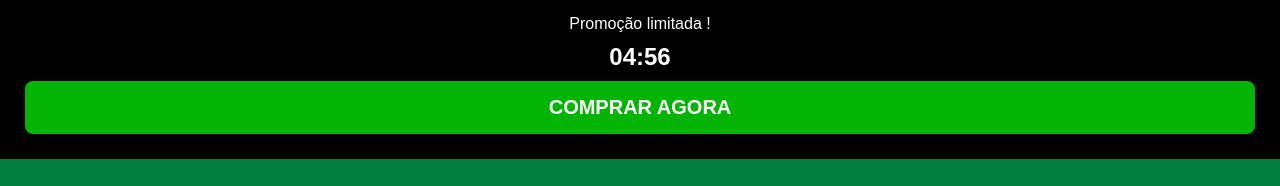
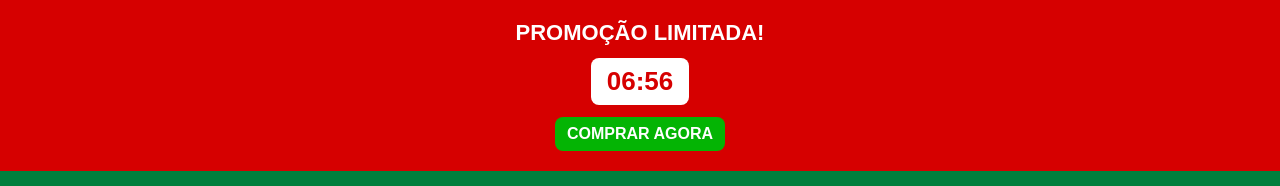
Before and after one commit to FlagraZap/ZapFlagra, a plain HTML site: page index.html in a window 1280 px wide. Shown: the top 186 px of the page. Drawn offline with Linux system fonts and the light colour scheme; grey boxes are pictures that could not be loaded.

Commit message:
Update index.html

```diff
--- a/index.html
+++ b/index.html
@@ -1,8 +1,8 @@
 <!DOCTYPE html>
 <html lang="pt-BR">
 <head>
-  <meta charset="UTF-8">
-  <meta name="viewport" content="width=device-width, initial-scale=1.0">
+  <meta charset="UTF-8" />
+  <meta name="viewport" content="width=device-width, initial-scale=1" />
   <title>Flagra Zap</title>
   <style>
     body {
@@ -11,26 +11,45 @@
       background: #f8f8f8;
     }
     .top-timer {
-      background: #000;
+      background: #D60000;
       color: white;
       text-align: center;
-      padding: 15px;
+      padding: 20px 15px;
+      box-shadow: 0 2px 5px rgba(0, 0, 0, 0.3);
+    }
+    .top-timer h1 {
+      margin: 0;
+      font-size: 22px;
+      font-weight: bold;
+      text-transform: uppercase;
     }
     .timer-box {
-      font-size: 24px;
+      font-size: 26px;
       font-weight: bold;
-      margin: 10px 0;
+      margin: 12px 0;
+      background: #fff;
+      color: #D60000;
+      display: block;        /* força linha nova */
+      padding: 8px 16px;
+      border-radius: 8px;
+      width: fit-content;    /* botão ajusta ao conteúdo */
+      margin-left: auto;     /* centraliza */
+      margin-right: auto;
     }
     .btn-comprar {
       background: #04B404;
       color: white;
-      padding: 15px;
-      font-size: 20px;
+      padding: 8px 12px;     /* menor padding para botão menor */
+      font-size: 16px;       /* fonte menor */
       text-align: center;
       font-weight: bold;
-      margin: 10px;
+      margin-top: 10px;
       border-radius: 8px;
       cursor: pointer;
+      display: block;        /* força linha nova */
+      width: fit-content;    /* tamanho do botão conforme texto */
+      margin-left: auto;     /* centraliza */
+      margin-right: auto;
     }
     .section-app {
       background: #007F3D;
@@ -119,58 +138,70 @@
   </style>
 </head>
 <body>
+
   <div class="top-timer">
-    <div>Promoção limitada !</div>
-    <div class="timer-box" id="countdown">05:00</div>
-    <div class="btn-comprar" onclick="window.location.href='https://app.pushinpay.com.br/service/pay/9F4A0D47-CCE7-46FF-9433-88E755C100F7'">COMPRAR AGORA</div>
+    <h1>Promoção limitada!</h1>
+    <div class="timer-box" id="countdown">07:00</div>
+    <div class="btn-comprar" onclick="window.location.href='https://app.pushinpay.com.br/service/pay/9F4A0D47-CCE7-46FF-9433-88E755C100F7'">
+      COMPRAR AGORA
+    </div>
   </div>
 
   <div class="section-app">
-    <img src="https://i.postimg.cc/qvW880T8/iwd8c33aiobjn6vw4gkdgxlfo.png" >
+    <img src="https://i.postimg.cc/qvW880T8/iwd8c33aiobjn6vw4gkdgxlfo.png" alt="Imagem App" />
   </div>
 
   <div class="form-container">
     <h2>1 - Identifique-se</h2>
-    <input type="text" placeholder="Nome e sobrenome">
-    <input type="email" placeholder="E-mail">
-    <input type="text" placeholder="Telefone/WhatsApp">
+    <input type="text" placeholder="Nome e sobrenome" />
+    <input type="email" placeholder="E-mail" />
+    <input type="text" placeholder="Telefone/WhatsApp" />
+
 
     <h2>2 - Pagamento</h2>
     <div class="pix-box">
-      <strong>PIX</strong> <br>
+      <strong>PIX</strong> <br />
       <p>- Liberação imediata!</p>
       <p>- É simples, só usar o aplicativo do banco para pagar PIX.</p>
       <p>- Super seguro.</p>
     </div>
-    <input type="text" placeholder="CPF">
+    <input type="text" placeholder="CPF" />
 
     <p>Você está adquirindo:</p>
     <div><strong>APP FLAGRA ZAP - R$ 29,90</strong></div>
 
     <div class="ofertas">
       <h3>🎉 Você tem (4) ofertas</h3>
+
       <div class="oferta-item">
-        <img src="https://i.postimg.cc/NFPxSHWn/yyltjhjdo5nlvjzeigqxbgncl.jpg" alt="Acesso Vitalício">
+        <img src="https://i.postimg.cc/NFPxSHWn/yyltjhjdo5nlvjzeigqxbgncl.jpg" alt="Acesso Vitalício" />
         <div>Acesso Vitalício - R$ 59,90</div>
         <button onclick="window.location.href='https://app.pushinpay.com.br/service/pay/9F4A101F-A03B-40EC-AE8D-4074DE2ED649'">Comprar Agora</button>
       </div>
+
       <div class="oferta-item">
-        <img src="https://i.postimg.cc/SsH6GhC0/iev4oyjgrwr0cx3z8loaaeksr.png" alt="Recuperador">
+        <img src="https://i.postimg.cc/SsH6GhC0/iev4oyjgrwr0cx3z8loaaeksr.png" alt="Recuperador" />
         <div>Recuperador de mensagens apagadas - R$ 15,90</div>
         <button onclick="window.location.href='https://app.pushinpay.com.br/service/pay/9F4A108E-6A1D-4E47-9367-9E29F03CB2C2'">Comprar Agora</button>
       </div>
+
       <div class="oferta-item">
-        <img src="https://i.postimg.cc/tgKJSCSz/n78vbthjr6lvjiyxmbzwsw3y0.jpg" alt="Localizador">
+        <img src="https://i.postimg.cc/tgKJSCSz/n78vbthjr6lvjiyxmbzwsw3y0.jpg" alt="Localizador" />
         <div>Localizador de Contatos - R$ 19,90</div>
         <button onclick="window.location.href='https://app.pushinpay.com.br/service/pay/9F4A10DB-4A25-47BB-ADFE-71501E21A73E'">Comprar Agora</button>
       </div>
+
       <div class="oferta-item">
-        <img src="https://i.postimg.cc/zfCYNzD7/gi4le0yof9txhn6xickiwboqd.jpg" alt="Insta Fantasma">
+        <img src="https://i.postimg.cc/zfCYNzD7/gi4le0yof9txhn6xickiwboqd.jpg" alt="Insta Fantasma" />
         <div>Insta Fantasma (Clonador de Instagram) - R$ 29,90</div>
         <button onclick="window.location.href='https://app.pushinpay.com.br/service/pay/9F4A11A2-0689-4F85-ACB2-F82599FE2FAF'">Comprar Agora</button>
       </div>
     </div>
-    <div class="pagar" onclick="window.location.href='https://app.pushinpay.com.br/service/pay/9F4A0D47-CCE7-46FF-9433-88E755C100F7'">COMPRAR FLAGRA ZAP</div>
+
+
+    <div class="pagar" onclick="window.location.href='https://app.pushinpay.com.br/service/pay/9F4A0D47-CCE7-46FF-9433-88E755C100F7'">
+      COMPRAR FLAGRA ZAP
+    </div>
 
     <div class="info">
       <div><strong>Dados protegidos:</strong> Os seus dados são confidenciais e seguros.</div>
@@ -180,16 +211,14 @@
     </div>
 
     <div class="sac">
-      <strong>Sac Flagra Zap (Suporte)</strong><br>
+      <strong>Sac Flagra Zap (Suporte)</strong><br />
       Email: sacflagrazap@contato.com
     </div>
   </div>
 
   <script>
-    // Contagem regressiva de 5 minutos
-    let duration = 300; // 5 minutos em segundos
+    let duration = 420; // 7 minutos
     const countdown = document.getElementById('countdown');
-
     const timer = setInterval(() => {
       const minutes = String(Math.floor(duration / 60)).padStart(2, '0');
       const seconds = String(duration % 60).padStart(2, '0');
```
